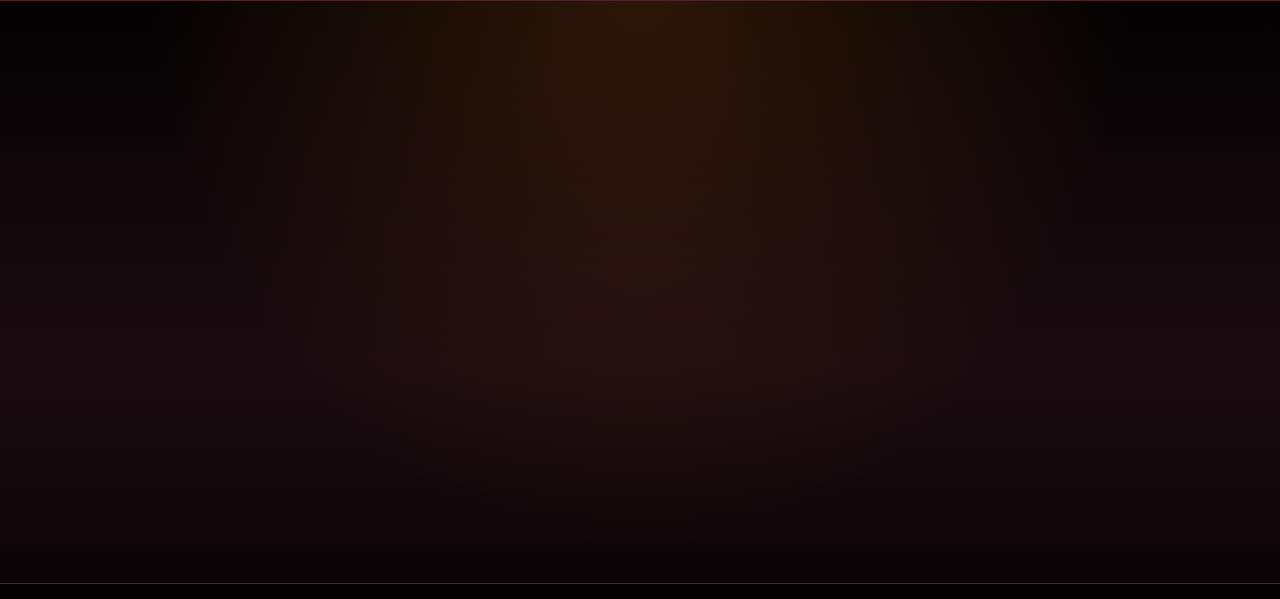
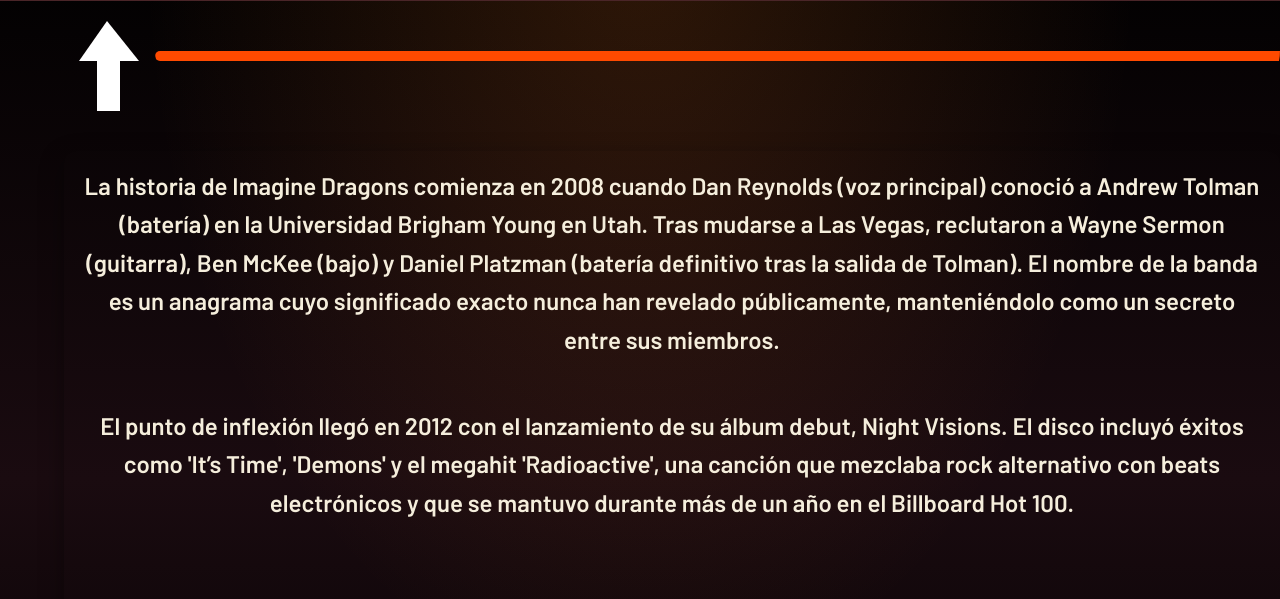
Before and after one commit to Derek-grc/DAM1M04-TreballHTML, a plain HTML site: page historia.html in a window 1280 px wide. Shown: the part 72-671 px from the top of the page. Drawn offline with Linux system fonts and the light colour scheme.

Commit message:
update from before

```diff
--- a/css/pagines/historia.css
+++ b/css/pagines/historia.css
@@ -0,0 +1,43 @@
+main {
+    display: flex;
+    flex-direction: row;
+    #marco {
+        border-radius: 12px;
+        box-shadow: 0 8px 24px rgba(0,0,0,.4);
+        overflow: hidden;
+        position: relative;
+        p {
+              align-items: center;
+              display: flex;
+              font-size: clamp(1.5rem, 1vw, 1rem);
+              font-weight: 600;
+              justify-content: center;
+              min-height: 1rem;
+              min-width: 1rem;
+              padding: 1rem;
+              text-align: center;
+        }
+    }
+    #slider {
+        padding-left: 5%;
+        button .arrow {
+            fill: white;
+        }
+        button #line {
+            fill: color-mix(in srgb, orange 45%,red);
+            border-radius: 12rem;
+        }
+        button {
+            display: flex;
+            color:  white;
+            font-size: 5rem;
+            text-decoration: none;
+            border:none;
+            background-color: transparent;
+            flex-direction: row;
+            justify-items: center;
+            justify-content: center;
+            gap: 1rem;
+        }
+    }
+}
--- a/historia.html
+++ b/historia.html
@@ -48,8 +48,40 @@
     </header>
 
     <main>
+        <div id="slider">
+        <button>
+            <svg class="arrow" width="100" height="150">
+                 <polygon points="43,20,  75,60  ,15,60"/>
+                 <rect width="23" height="50" x="33" y="60">
+            </svg>
+             <svg id="line" width="1500" height="100">
+                <rect
+                   width="1500" height="10"
+                    x="0" y="50"
+                    rx="5" ry="5"
+                     >
+            </svg>
+        </button>
+        <div id="marco">
+        <p >
+        La historia de Imagine Dragons comienza en 2008 cuando Dan Reynolds (voz principal) conoció a Andrew Tolman (batería) en la Universidad Brigham Young en Utah. Tras mudarse a Las Vegas, reclutaron a Wayne Sermon (guitarra), Ben McKee (bajo) y Daniel Platzman (batería definitivo tras la salida de Tolman). El nombre de la banda es un anagrama cuyo significado exacto nunca han revelado públicamente, manteniéndolo como un secreto entre sus miembros.
+        </p>
+        <p >
+        El punto de inflexión llegó en 2012 con el lanzamiento de su álbum debut, Night Visions. El disco incluyó éxitos como 'It’s Time', 'Demons' y el megahit 'Radioactive', una canción que mezclaba rock alternativo con beats electrónicos y que se mantuvo durante más de un año en el Billboard Hot 100.
+        </p>
+        <p ></p>
+        <p ></p>
+        </div>
+           <button>
+            <svg class="arrow" width="70" height="150">
+                 <polygon points="75,109,  43,140  ,15,109"/>
+                 <rect width="23" height="50" x="33" y="60">
+         </svg>
+        </div>
+        <div id="pagina-view">
+
+        </div>
     </main>
-
     <footer class="footer">
     <div class="footer__contenedor contenedor">
 
```
